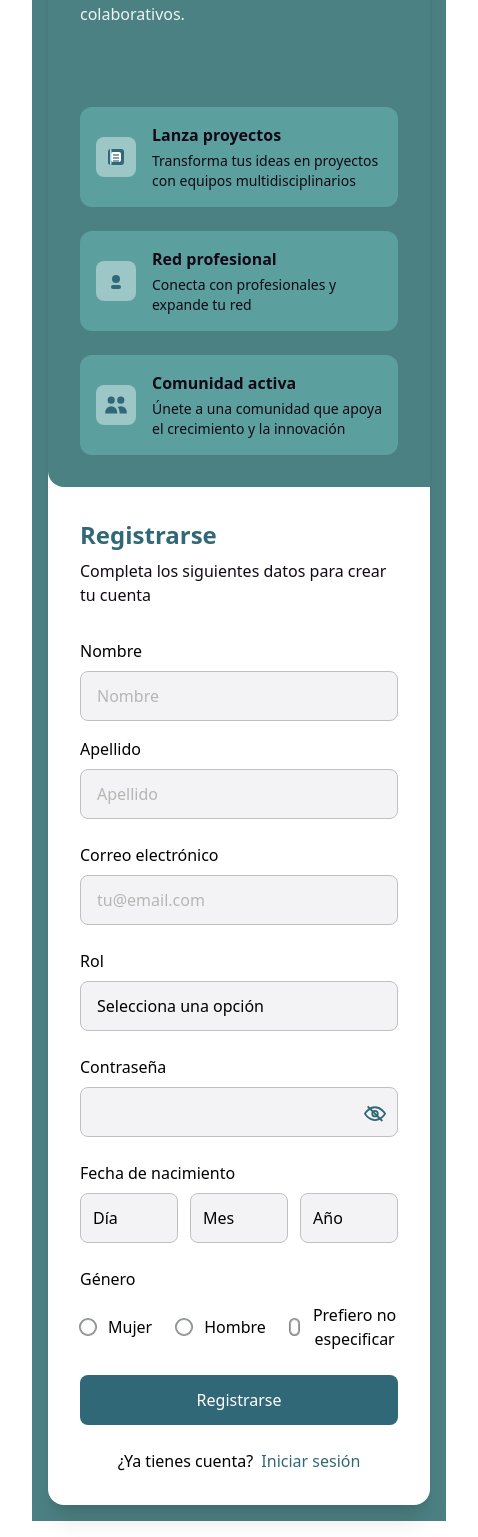
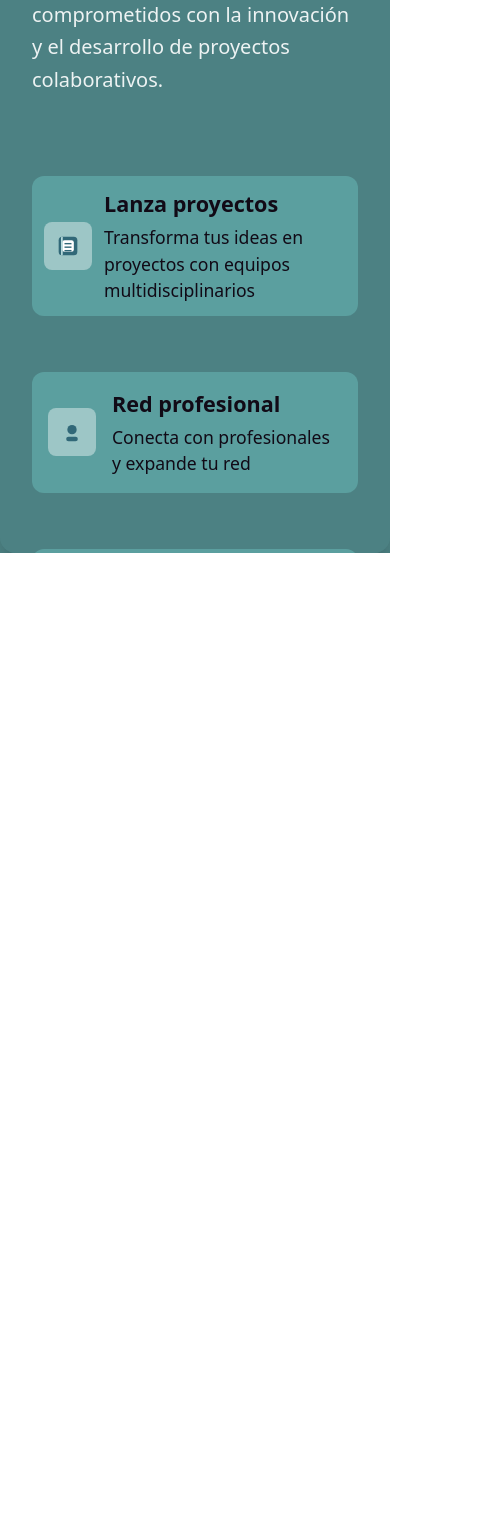
Before and after one commit to Gabo31029/Ingenia-Hub, a Vue app in the folder frontend/: page /register in a window 390 px wide. Shown: the part 291-1828 px from the top of the page, 478 px wide, since content can reach past the window. After the commit the page ends 844 px from the top, so only its background shows below. Built offline with nearby package versions, Linux system fonts and the light colour scheme.

Commit message:
Modificacion de Login y Register (tamaños)

```diff
--- a/frontend/src/views/Login.vue
+++ b/frontend/src/views/Login.vue
@@ -1,54 +1,48 @@
 <template>
-  <div class="min-h-screen bg-[#4C8183] flex items-center justify-center p-4">
+  <div class="fixed inset-0 bg-[#4C8183] flex items-center justify-center">
     <div class="w-full max-w-sm sm:max-w-md lg:max-w-lg bg-white shadow-xl border-0 rounded-2xl">
-
-  <div class="pt-4 pb-2 px-6 sm:px-8 lg:px-10">
-
-  <div class="flex justify-center mb-6">
+      <div class="pt-4 pb-2 px-6 sm:px-8 lg:px-10">
+        <div class="flex justify-center mb-6">
           <svg width="60" height="60" viewBox="0 0 160 160" fill="none" xmlns="http://www.w3.org/2000/svg">
             <rect x="10" y="20" width="30" height="120" rx="10" fill="#5B9F9F"/>
             <rect x="55" y="20" width="30" height="120" rx="10" fill="#5B9F9F"/>
             <rect x="100" y="20" width="30" height="120" rx="10" fill="#5B9F9F" transform="rotate(-15 115 80)"/>
           </svg>
         </div>
-
         <div class="text-center space-y-2">
           <h1 class="font-poppins text-xl sm:text-2xl font-semibold text-[#110A16]">
-            <span style="color: #316878">Iniciar sesión en Ingenia HUB</span>
+            <span style="color: #316878; font-size:2rem;">Iniciar sesión en Ingenia HUB</span>
           </h1>
           <p class="font-inter text-sm sm:text-base text-gray-600">
-            Accede a tu cuenta
+            <span style="font-size:1.2rem;">Accede a tu cuenta</span>
           </p>
         </div>
       </div>
-
-
       <div class="px-6 sm:px-8 lg:px-10 pb-8">
-  <form @submit.prevent="handleSubmit" class="space-y-4 mt-4">
+        <form @submit.prevent="handleSubmit" class="space-y-4 mt-4">
           <div class="space-y-2 text-left">
             <label for="email" class="font-inter text-sm text-[#110A16] block">
-              Correo electrónico
+              <span style="font-size:1.1rem;">Correo electrónico</span>
             </label>
             <input
               id="email"
               type="email"
               placeholder="tu@email.com"
               v-model="email"
-              class="font-inter w-full h-12 bg-gray-50 border border-gray-200 rounded-lg px-4 focus:ring-2 focus:ring-[#316878] focus:border-transparent focus:outline-none transition-all duration-200"
+              class="font-inter w-full h-12 bg-gray-50 border border-gray-200 rounded-lg px-4 focus:ring-2 focus:ring-[#316878] focus:border-transparent focus:outline-none transition-all duration-200 text-lg"
               style="color: #000;"
               required
             />
           </div>
-
           <div class="space-y-2 text-left relative">
             <label for="password" class="font-inter text-sm text-[#110A16] block">
-              Contraseña
+              <span style="font-size:1.1rem;">Contraseña</span>
             </label>
             <input
               :type="showPassword ? 'text' : 'password'"
               id="password"
               v-model="password"
-              class="font-inter w-full h-12 bg-gray-50 border border-gray-200 rounded-lg px-4 focus:ring-2 focus:ring-[#316878] focus:border-transparent focus:outline-none transition-all duration-200 text-[#110A16]"
+              class="font-inter w-full h-12 bg-gray-50 border border-gray-200 rounded-lg px-4 focus:ring-2 focus:ring-[#316878] focus:border-transparent focus:outline-none transition-all duration-200 text-[#110A16] text-lg"
               required
             />
             <span
@@ -61,18 +55,16 @@
               <svg v-else xmlns="http://www.w3.org/2000/svg" width="22" height="22" viewBox="0 0 24 24" fill="none"><path d="M1 12s4-7 11-7 11 7 11 7-4 7-11 7S1 12 1 12z" stroke="#316878" stroke-width="2"/><circle cx="12" cy="12" r="3" stroke="#316878" stroke-width="2"/><line x1="4" y1="4" x2="20" y2="20" stroke="#316878" stroke-width="2"/></svg>
             </span>
           </div>
-
           <button
             type="submit"
-            class="w-full h-12 bg-[#316878] hover:bg-[#2a5a68] text-white font-inter font-medium rounded-lg transition-colors duration-200 focus:outline-none focus:ring-2 focus:ring-[#316878] focus:ring-offset-2"
+            class="w-full h-12 bg-[#316878] hover:bg-[#2a5a68] text-white font-inter font-medium rounded-lg transition-colors duration-200 focus:outline-none focus:ring-2 focus:ring-[#316878] focus:ring-offset-2 text-lg"
           >
             Iniciar Sesión
           </button>
         </form>
-
-  <div class="mt-4 text-center">
+        <div class="mt-4 text-center">
           <span
-            class="font-inter text-sm text-[#5B9F9F] hover:text-[#316878] transition-colors duration-200 cursor-pointer focus:outline-none focus:underline"
+            class="font-inter text-lg text-[#5B9F9F] hover:text-[#316878] transition-colors duration-200 cursor-pointer focus:outline-none focus:underline"
             @click="handleForgotPassword"
             tabindex="0"
             role="button"
@@ -80,38 +72,34 @@
             ¿Olvidaste tu contraseña?
           </span>
         </div>
-
-  <div class="mt-4 flex items-center">
+        <div class="mt-4 flex items-center">
           <div class="flex-1 border-t border-gray-200"></div>
-          <span class="px-4 text-sm text-gray-500 font-inter">o</span>
+          <span class="px-4 text-base text-gray-500 font-inter">o</span>
           <div class="flex-1 border-t border-gray-200"></div>
         </div>
-
         <button
           type="button"
           @click="handleGoogleLogin"
           class="w-full h-12 mt-4 border border-gray-200 bg-white hover:bg-gray-50 text-gray-700 font-inter font-medium rounded-lg transition-colors duration-200 flex items-center justify-center gap-3 focus:outline-none focus:ring-2 focus:ring-gray-300"
         >
-
           <svg width="18" height="18" viewBox="0 0 24 24" fill="none" xmlns="http://www.w3.org/2000/svg">
             <path d="M22.56 12.25c0-.78-.07-1.53-.2-2.25H12v4.26h5.92c-.26 1.37-1.04 2.53-2.21 3.31v2.77h3.57c2.08-1.92 3.28-4.74 3.28-8.09z" fill="#4285F4"/>
             <path d="M12 23c2.97 0 5.46-.98 7.28-2.66l-3.57-2.77c-.98.66-2.23 1.06-3.71 1.06-2.86 0-5.29-1.93-6.16-4.53H2.18v2.84C3.99 20.53 7.7 23 12 23z" fill="#34A853"/>
             <path d="M5.84 14.09c-.22-.66-.35-1.36-.35-2.09s.13-1.43.35-2.09V7.07H2.18C1.43 8.55 1 10.22 1 12s.43 3.45 1.18 4.93l2.85-2.22.81-.62z" fill="#FBBC05"/>
             <path d="M12 5.38c1.62 0 3.06.56 4.21 1.64l3.15-3.15C17.45 2.09 14.97 1 12 1 7.7 1 3.99 3.47 2.18 7.07l3.66 2.84c.87-2.6 3.3-4.53 6.16-4.53z" fill="#EA4335"/>
           </svg>
-          Continuar con Google
+          <span style="font-size:1.15rem;">Continuar con Google</span>
         </button>
-
         <div class="mt-8 text-center">
-          <p class="font-inter text-sm text-gray-600">
-            ¿No tienes cuenta?
+          <p class="font-inter text-lg text-gray-600">
+            <span style="font-size:1.1rem;">¿No tienes cuenta?</span>
             <span
-              class="text-[#5B9F9F] hover:text-[#316878] font-medium transition-colors duration-200 focus:outline-none focus:underline ml-1 cursor-pointer"
+              class="text-[#5B9F9F] hover:text-[#316878] font-medium transition-colors duration-200 focus:outline-none focus:underline ml-1 cursor-pointer text-lg"
               @click="handleRegister"
               tabindex="0"
               role="button"
             >
-              Regístrate aquí
+              <span style="font-size:1.1rem;">Regístrate aquí</span>
             </span>
           </p>
         </div>
--- a/frontend/src/views/Register.vue
+++ b/frontend/src/views/Register.vue
@@ -1,10 +1,10 @@
 <template>
-  <div class="min-h-screen bg-[#4C8183] flex items-center justify-center p-4">
-  <div class="w-full max-w-6xl bg-white rounded-2xl shadow-xl overflow-hidden">
+  <div class="fixed inset-0 bg-[#4C8183] flex items-center justify-center p-0 overflow-y-auto">
+    <div class="w-full h-screen max-w-none bg-white rounded-2xl shadow-xl overflow-y-auto">
       <div class="flex flex-col lg:flex-row min-h-[600px]">
-        <!-- Panel izquierdo -->
-  <div class="lg:w-1/2 bg-[#4C8183] p-8 lg:p-12 text-white flex flex-col justify-center rounded-l-2xl">
-          <div class="mb-8">
+
+        <div class="lg:w-1/2 bg-[#4C8183] p-8 lg:p-12 text-white flex flex-col justify-center rounded-l-2xl">
+          <div class="mb-12">
             <div class="flex flex-col items-start mb-0">
               <div class="mb-4" style="margin-top:-12px;">
                 <svg width="60" height="60" viewBox="0 0 60 60" fill="none" xmlns="http://www.w3.org/2000/svg">
@@ -13,18 +13,18 @@
                   <rect x="40" y="10" width="10" height="40" rx="3" fill="#5B9F9F" transform="rotate(-15 45 30)"/>
                 </svg>
               </div>
-              <h1 class="font-poppins text-3xl font-semibold text-white mb-2 text-left">Únete a Ingenia HUB</h1>
+              <h1 class="font-poppins font-bold text-white mb-2 text-left" style="font-size:2.5rem;">Únete a Ingenia HUB</h1>
             </div>
-            <p class="font-inter text-white/90 text-base lg:text-lg leading-relaxed mb-12 text-left">
+            <p class="font-inter text-white/90 leading-relaxed mb-8 text-left" style="font-size:1.25rem;">
               Crea tu cuenta gratuita y comienza a formar parte de una comunidad de profesionales comprometidos con la innovación y el desarrollo de proyectos colaborativos.
             </p>
           </div>
 
-          <!-- Características -->
-          <div class="space-y-6">
-            <div class="bg-[#5B9F9F] rounded-xl p-4 flex items-center gap-4">
-              <div class="w-10 h-10 bg-white/40 rounded-lg flex items-center justify-center flex-shrink-0">
-                <svg width="24" height="24" viewBox="0 0 24 24" fill="none" xmlns="http://www.w3.org/2000/svg">
+
+          <div class="space-y-14">
+            <div class="bg-[#5B9F9F] rounded-xl p-3 flex items-center gap-3">
+              <div class="w-12 h-12 bg-white/40 rounded-lg flex items-center justify-center flex-shrink-0">
+                <svg width="28" height="28" viewBox="0 0 24 24" fill="none" xmlns="http://www.w3.org/2000/svg">
                   <rect x="4" y="4" width="16" height="16" rx="3" fill="#316878"/>
                   <rect x="7" y="7" width="10" height="10" rx="2" fill="#fff"/>
                   <line x1="9" y1="10" x2="15" y2="10" stroke="#316878" stroke-width="1.2"/>
@@ -34,56 +34,56 @@
                 </svg>
               </div>
               <div class="text-left">
-                <h3 class="font-poppins font-semibold text-[#110A16] mb-1 text-left">Lanza proyectos</h3>
-                <p class="font-inter text-[#110A16] text-sm text-left">Transforma tus ideas en proyectos con equipos multidisciplinarios</p>
+                <h3 class="font-poppins font-semibold text-[#110A16] mb-1 text-left" style="font-size:1.35rem;">Lanza proyectos</h3>
+                <p class="font-inter text-[#110A16] text-left" style="font-size:1.1rem;">Transforma tus ideas en proyectos con equipos multidisciplinarios</p>
               </div>
             </div>
             <div class="bg-[#5B9F9F] rounded-xl p-4 flex items-center gap-4">
-              <div class="w-10 h-10 bg-white/40 rounded-lg flex items-center justify-center flex-shrink-0">
-                <svg width="24" height="24" viewBox="0 0 24 24" fill="none" xmlns="http://www.w3.org/2000/svg">
+              <div class="w-12 h-12 bg-white/40 rounded-lg flex items-center justify-center flex-shrink-0">
+                <svg width="28" height="28" viewBox="0 0 24 24" fill="none" xmlns="http://www.w3.org/2000/svg">
                   <circle cx="12" cy="10" r="4" fill="#316878"/>
                   <rect x="7" y="16" width="10" height="4" rx="2" fill="#316878"/>
                 </svg>
               </div>
               <div class="text-left">
-                <h3 class="font-poppins font-semibold text-[#110A16] mb-1 text-left">Red profesional</h3>
-                <p class="font-inter text-[#110A16] text-sm text-left">Conecta con profesionales y expande tu red</p>
+                <h3 class="font-poppins font-semibold text-[#110A16] mb-1 text-left" style="font-size:1.35rem;">Red profesional</h3>
+                <p class="font-inter text-[#110A16] text-left" style="font-size:1.1rem;">Conecta con profesionales y expande tu red</p>
               </div>
             </div>
             <div class="bg-[#5B9F9F] rounded-xl p-4 flex items-center gap-4">
-              <div class="w-10 h-10 bg-white/40 rounded-lg flex items-center justify-center flex-shrink-0">
-                <svg class="w-6 h-6 text-[#316878]" fill="currentColor" viewBox="0 0 20 20">
+              <div class="w-12 h-12 bg-white/40 rounded-lg flex items-center justify-center flex-shrink-0">
+                <svg class="w-7 h-7 text-[#316878]" fill="currentColor" viewBox="0 0 20 20">
                   <path d="M9 6a3 3 0 11-6 0 3 3 0 016 0zM17 6a3 3 0 11-6 0 3 3 0 016 0zM12.93 17c.046-.327.07-.66.07-1a6.97 6.97 0 00-1.5-4.33A5 5 0 0119 16v1h-6.07zM6 11a5 5 0 015 5v1H1v-1a5 5 0 015-5z"/>
                 </svg>
               </div>
               <div class="text-left">
-                <h3 class="font-poppins font-semibold text-[#110A16] mb-1 text-left">Comunidad activa</h3>
-                <p class="font-inter text-[#110A16] text-sm text-left">Únete a una comunidad que apoya el crecimiento y la innovación</p>
+                <h3 class="font-poppins font-semibold text-[#110A16] mb-1 text-left" style="font-size:1.35rem;">Comunidad activa</h3>
+                <p class="font-inter text-[#110A16] text-left" style="font-size:1.1rem;">Únete a una comunidad que apoya el crecimiento y la innovación</p>
               </div>
             </div>
           </div>
         </div>
 
-        <!-- Panel derecho -->
-        <div class="lg:w-1/2 p-8 lg:p-12 flex flex-col justify-center">
-          <div class="w-full max-w-md mx-auto font-inter">
+
+    <div class="lg:w-1/2 p-16 flex flex-col justify-center h-full items-start overflow-y-auto">
+            <div class="w-full max-w-xl font-inter">
             <div class="mb-8">
               <div class="flex flex-col items-start">
                 <h2 class="font-poppins text-2xl lg:text-3xl font-semibold mb-2 text-left" style="color: #316878;">
-                  Registrarse
+                  <span style="font-size:2.3rem;">Registrarse</span>
                 </h2>
                 <p class="font-inter text-left" style="color: #110A16;">
-                  Completa los siguientes datos para crear tu cuenta
+                  <span style="font-size:1.3rem;">Completa los siguientes datos para crear tu cuenta</span>
                 </p>
               </div>
             </div>
 
             <form @submit.prevent="handleSubmit" class="space-y-6">
-              <!-- Nombre y Apellido -->
-              <div class="grid grid-cols-1 sm:grid-cols-2 gap-4">
+
+              <div class="grid grid-cols-1 sm:grid-cols-2 gap-6">
                 <div>
                   <label for="nombre" class="block font-inter font-medium text-[#000] mb-2 text-left">
-                    Nombre
+                    <span style="font-size:1.15rem;">Nombre</span>
                   </label>
                   <input
                     id="nombre"
@@ -91,12 +91,12 @@
                     type="text"
                     required
                     placeholder="Nombre"
-                    class="w-full px-4 py-3 bg-[#F3F3F5] rounded-lg border border-[#C4BFBF] focus:border-[#316878] focus:outline-none focus:ring-2 focus:ring-[#316878]/20 transition-all duration-200 font-inter placeholder-[#B6B6B4] text-[#000]"
+                    class="w-full px-6 py-4 bg-[#F3F3F5] rounded-lg border border-[#C4BFBF] focus:border-[#316878] focus:outline-none focus:ring-2 focus:ring-[#316878]/20 transition-all duration-200 font-inter placeholder-[#B6B6B4] text-[#000] text-xl"
                   />
                 </div>
                 <div>
                   <label for="apellido" class="block font-inter font-medium text-[#000] mb-2 text-left">
-                    Apellido
+                    <span style="font-size:1.15rem;">Apellido</span>
                   </label>
                   <input
                     id="apellido"
@@ -104,15 +104,15 @@
                     type="text"
                     required
                     placeholder="Apellido"
-                    class="w-full px-4 py-3 bg-[#F3F3F5] rounded-lg border border-[#C4BFBF] focus:border-[#316878] focus:outline-none focus:ring-2 focus:ring-[#316878]/20 transition-all duration-200 font-inter placeholder-[#B6B6B4] text-[#000]"
+                    class="w-full px-6 py-4 bg-[#F3F3F5] rounded-lg border border-[#C4BFBF] focus:border-[#316878] focus:outline-none focus:ring-2 focus:ring-[#316878]/20 transition-all duration-200 font-inter placeholder-[#B6B6B4] text-[#000] text-xl"
                   />
                 </div>
               </div>
 
-              <!-- Correo electrónico -->
+
               <div>
                 <label for="email" class="block font-inter font-medium text-[#000] mb-2 text-left">
-                  Correo electrónico
+                  <span style="font-size:1.15rem;">Correo electrónico</span>
                 </label>
                 <input
                   id="email"
@@ -120,20 +120,20 @@
                   type="email"
                   required
                   placeholder="tu@email.com"
-                  class="w-full px-4 py-3 bg-[#F3F3F5] rounded-lg border border-[#C4BFBF] focus:border-[#316878] focus:outline-none focus:ring-2 focus:ring-[#316878]/20 transition-all duration-200 font-inter placeholder-[#B6B6B4] text-[#000]"
+                  class="w-full px-6 py-4 bg-[#F3F3F5] rounded-lg border border-[#C4BFBF] focus:border-[#316878] focus:outline-none focus:ring-2 focus:ring-[#316878]/20 transition-all duration-200 font-inter placeholder-[#B6B6B4] text-[#000] text-xl"
                 />
               </div>
 
-              <!-- Rol -->
+
               <div>
                 <label for="rol" class="block font-inter font-medium text-[#000] mb-2 text-left">
-                  Rol
+                  <span style="font-size:1.15rem;">Rol</span>
                 </label>
                 <select
                   id="rol"
                   v-model="form.rol"
                   required
-                  class="w-full px-4 py-3 bg-[#F3F3F5] rounded-lg border border-[#C4BFBF] focus:border-[#316878] focus:outline-none focus:ring-2 focus:ring-[#316878]/20 transition-all duration-200 font-inter appearance-none cursor-pointer placeholder-[#B6B6B4] text-[#000]"
+                  class="w-full px-6 py-4 bg-[#F3F3F5] rounded-lg border border-[#C4BFBF] focus:border-[#316878] focus:outline-none focus:ring-2 focus:ring-[#316878]/20 transition-all duration-200 font-inter appearance-none cursor-pointer placeholder-[#B6B6B4] text-[#000] text-xl"
                 >
                   <option value="" disabled>Selecciona una opción</option>
                   <option value="estudiante">Estudiante</option>
@@ -143,17 +143,17 @@
                 </select>
               </div>
 
-              <!-- Contraseña -->
+
               <div class="relative">
                 <label for="password" class="block font-inter font-medium text-[#000] mb-2 text-left">
-                  Contraseña
+                  <span style="font-size:1.15rem;">Contraseña</span>
                 </label>
                 <input
                   id="password"
                   v-model="form.password"
                   :type="showPassword ? 'text' : 'password'"
                   required
-                  class="w-full px-4 py-3 bg-[#F3F3F5] rounded-lg border border-[#C4BFBF] focus:border-[#316878] focus:outline-none focus:ring-2 focus:ring-[#316878]/20 transition-all duration-200 font-inter placeholder-[#B6B6B4] text-[#000] pr-12"
+                  class="w-full px-6 py-4 bg-[#F3F3F5] rounded-lg border border-[#C4BFBF] focus:border-[#316878] focus:outline-none focus:ring-2 focus:ring-[#316878]/20 transition-all duration-200 font-inter placeholder-[#B6B6B4] text-[#000] pr-12 text-xl"
                 />
                 <span
                   class="absolute right-3 top-2/3 -translate-y-1/3 cursor-pointer select-none"
@@ -166,16 +166,16 @@
                 </span>
               </div>
 
-              <!-- Fecha de nacimiento -->
+
               <div>
                 <label class="block font-inter font-medium text-[#000] mb-2 text-left">
-                  Fecha de nacimiento
+                  <span style="font-size:1.15rem;">Fecha de nacimiento</span>
                 </label>
                 <div class="grid grid-cols-3 gap-3">
                   <select
                     v-model="form.dia"
                     required
-                    class="px-3 py-3 bg-[#F3F3F5] rounded-lg border border-[#C4BFBF] focus:border-[#316878] focus:outline-none focus:ring-2 focus:ring-[#316878]/20 transition-all duration-200 font-inter appearance-none cursor-pointer placeholder-[#B6B6B4] text-[#000]"
+                    class="px-6 py-4 bg-[#F3F3F5] rounded-lg border border-[#C4BFBF] focus:border-[#316878] focus:outline-none focus:ring-2 focus:ring-[#316878]/20 transition-all duration-200 font-inter appearance-none cursor-pointer placeholder-[#B6B6B4] text-[#000] text-xl"
                   >
                     <option value="" disabled>Día</option>
                     <option v-for="day in 31" :key="day" :value="day">{{ day }}</option>
@@ -183,7 +183,7 @@
                   <select
                     v-model="form.mes"
                     required
-                    class="px-3 py-3 bg-[#F3F3F5] rounded-lg border border-[#C4BFBF] focus:border-[#316878] focus:outline-none focus:ring-2 focus:ring-[#316878]/20 transition-all duration-200 font-inter appearance-none cursor-pointer placeholder-[#B6B6B4] text-[#000]"
+                    class="px-3 py-3 bg-[#F3F3F5] rounded-lg border border-[#C4BFBF] focus:border-[#316878] focus:outline-none focus:ring-2 focus:ring-[#316878]/20 transition-all duration-200 font-inter appearance-none cursor-pointer placeholder-[#B6B6B4] text-[#000] text-lg"
                   >
                     <option value="" disabled>Mes</option>
                     <option v-for="(month, index) in months" :key="index" :value="index + 1">{{ month }}</option>
@@ -199,10 +199,10 @@
                 </div>
               </div>
 
-              <!-- Género -->
+
               <div>
                 <label class="block font-inter font-medium text-[#000] mb-3 text-left">
-                  Género
+                  <span style="font-size:1.15rem;">Género</span>
                 </label>
                 <div class="flex gap-6">
                   <label class="flex items-center cursor-pointer">
@@ -210,10 +210,10 @@
                       v-model="form.genero"
                       type="radio"
                       value="mujer"
-                      class="w-4 h-4 border border-gray-400 bg-white appearance-none rounded-full checked:bg-[#316878] checked:border-[#316878] transition duration-150 ease-in-out"
+                      class="w-5 h-5 border border-gray-400 bg-white appearance-none rounded-full checked:bg-[#316878] checked:border-[#316878] transition duration-150 ease-in-out"
                       style="box-shadow: 0 0 0 1px #888;"
                     />
-                    <span class="ml-3 font-inter text-[#000]">Mujer</span>
+                    <span class="ml-3 font-inter text-[#000] text-lg">Mujer</span>
                   </label>
                   <label class="flex items-center cursor-pointer">
                     <input
@@ -223,7 +223,7 @@
                       class="w-4 h-4 border border-gray-400 bg-white appearance-none rounded-full checked:bg-[#316878] checked:border-[#316878] transition duration-150 ease-in-out"
                       style="box-shadow: 0 0 0 1px #888;"
                     />
-                    <span class="ml-3 font-inter text-[#000]">Hombre</span>
+                    <span class="ml-3 font-inter text-[#000] text-lg">Hombre</span>
                   </label>
                   <label class="flex items-center cursor-pointer">
                     <input
@@ -233,27 +233,27 @@
                       class="w-4 h-4 border border-gray-400 bg-white appearance-none rounded-full checked:bg-[#316878] checked:border-[#316878] transition duration-150 ease-in-out"
                       style="box-shadow: 0 0 0 1px #888;"
                     />
-                    <span class="ml-3 font-inter text-[#000]">Prefiero no especificar</span>
+                    <span class="ml-3 font-inter text-[#000] text-lg">Prefiero no especificar</span>
                   </label>
                 </div>
               </div>
 
-              <!-- Botón de registro -->
+
               <button
                 type="submit"
                 :disabled="isLoading"
-                class="w-full py-3 px-4 bg-[#316878] hover:bg-[#24505a] text-[#fff] rounded-lg transition-colors duration-200 font-inter font-medium focus:outline-none focus:ring-2 focus:ring-[#316878]/20 disabled:opacity-50 disabled:cursor-not-allowed"
+                class="w-full py-3 px-4 bg-[#316878] hover:bg-[#24505a] text-[#fff] rounded-lg transition-colors duration-200 font-inter font-medium focus:outline-none focus:ring-2 focus:ring-[#316878]/20 disabled:opacity-50 disabled:cursor-not-allowed text-xl"
               >
                 <span v-if="isLoading">Registrando...</span>
                 <span v-else>Registrarse</span>
               </button>
 
-              <!-- Link para login -->
+
               <div class="text-center">
                 <p class="font-inter text-[#000]">
-                  ¿Ya tienes cuenta?
+                  <span style="font-size:1.1rem;">¿Ya tienes cuenta?</span>
                   <span
-                    class="text-[#316878] hover:text-[#24505a] font-medium transition-colors duration-200 cursor-pointer ml-1 focus:outline-none focus:underline"
+                    class="text-[#316878] hover:text-[#24505a] font-medium transition-colors duration-200 cursor-pointer ml-1 focus:outline-none focus:underline text-lg"
                     @click="goToLogin"
                     tabindex="0"
                     role="button"
```
